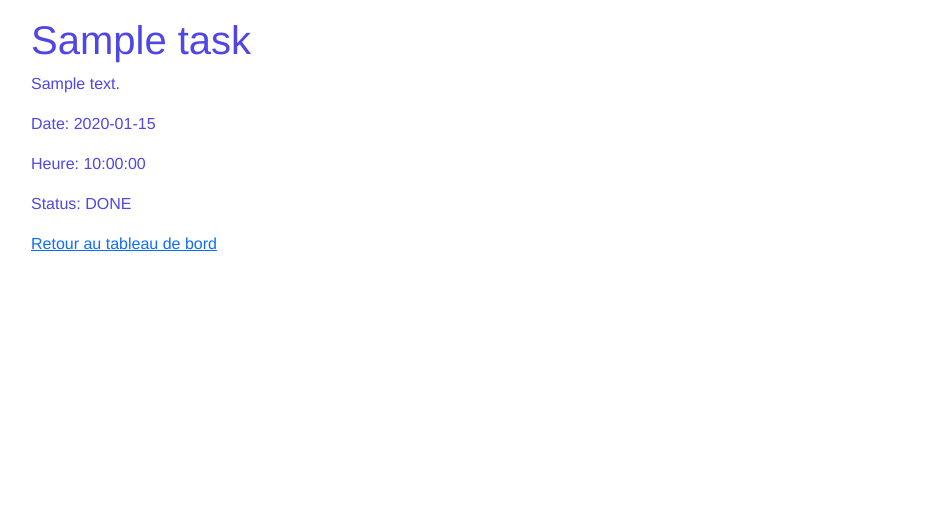
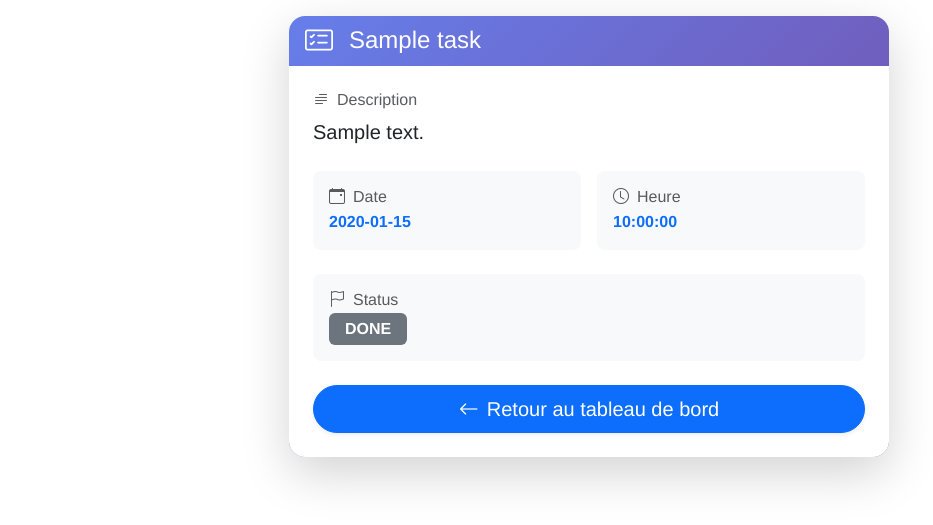
Before and after one commit to oscarsilvam/Todo-app, a Flask app: page /todo-details/1 in a window 1280 px wide. Shown: the top 525 px of the page, without its empty margins (51-984 px from the left). Run offline with Flask 3, Linux system fonts and the light colour scheme; the visitor is signed in with stand-in values (Sample User, id 1); tables that the repository leaves empty hold one stand-in row (values such as "Sample post").

Commit message:
styles mis a jour

```diff
--- a/static/css/style.css
+++ b/static/css/style.css
@@ -40,6 +40,11 @@ body {
   background-color: #f8fafc !important;
 }
 
+#card_todo {
+  max-width: 600px;
+  background: linear-gradient(135deg, #667eea 0%, #764ba2 100%);
+}
+
 .error {
   color: red;
   font-size: 0.9em;
--- a/static/css/style.scss
+++ b/static/css/style.scss
@@ -48,6 +48,11 @@ body {
     }
 }
 
+#card_todo {
+    max-width: 600px;
+    background: linear-gradient(135deg, #667eea 0%, #764ba2 100% );
+}
+
 .error {
     color: red;
     font-size: 0.9em;
--- a/templates/todo_details.html
+++ b/templates/todo_details.html
@@ -2,10 +2,59 @@
 {% block title %}Détails de la tâche{% endblock %}
 
 {% block content %}
-    <h1>{{ todo.title }}</h1>
-    <p>{{ todo.description }}</p>
-    <p>Date: {{ todo.due_date }}</p>
-    <p>Heure: {{ todo.due_time }}</p>
-    <p>Status: {{ todo.status }}</p>
-    <a href="{{ url_for('dashboard') }}">Retour au tableau de bord</a>
+<div class="card mx-auto shadow-lg rounded-4 border-0" id="card_todo">
+    <div class="card-header bg-transparent border-0 text-white">
+        <h4 class="card-title mb-0 d-flex align-items-center">
+            <i class="bi bi-card-checklist me-3 fs-3"></i>
+            {{ todo.title }}
+        </h4>
+    </div>
+    <div class="card-body bg-white rounded-bottom-4 p-4">
+        <div class="mb-4">
+            <h6 class="text-muted mb-2 d-flex align-items-center">
+                <i class="bi bi-text-paragraph me-2"></i>Description
+            </h6>
+            <p class="card-text fs-5 lh-base">{{ todo.description }}</p>
+        </div>
+
+        <div class="row g-3 mb-4">
+            <div class="col-md-6">
+                <div class="p-3 bg-light rounded-3">
+                    <h6 class="text-muted mb-1 d-flex align-items-center">
+                        <i class="bi bi-calendar-event me-2"></i>Date
+                    </h6>
+                    <p class="mb-0 fw-semibold text-primary">{{ todo.due_date }}</p>
+                </div>
+            </div>
+            <div class="col-md-6">
+                <div class="p-3 bg-light rounded-3">
+                    <h6 class="text-muted mb-1 d-flex align-items-center">
+                        <i class="bi bi-clock me-2"></i>Heure
+                    </h6>
+                    <p class="mb-0 fw-semibold text-primary">{{ todo.due_time }}</p>
+                </div>
+            </div>
+        </div>
+
+        <div class="mb-4">
+            <div class="p-3 bg-light rounded-3">
+                <h6 class="text-muted mb-1 d-flex align-items-center">
+                    <i class="bi bi-flag me-2"></i>Status
+                </h6>
+                <span class="badge fs-6 px-3 py-2
+                    {% if todo.status == 'Terminée' %}bg-success
+                    {% elif todo.status == 'En cours' %}bg-warning text-dark
+                    {% else %}bg-secondary{% endif %}">
+                    {{ todo.status }}
+                </span>
+            </div>
+        </div>
+
+        <div class="d-grid">
+            <a href="{{ url_for('dashboard') }}" class="btn btn-primary btn-lg rounded-pill shadow-sm">
+                <i class="bi bi-arrow-left me-2"></i>Retour au tableau de bord
+            </a>
+        </div>
+    </div>
+</div>
 {% endblock %}
```
